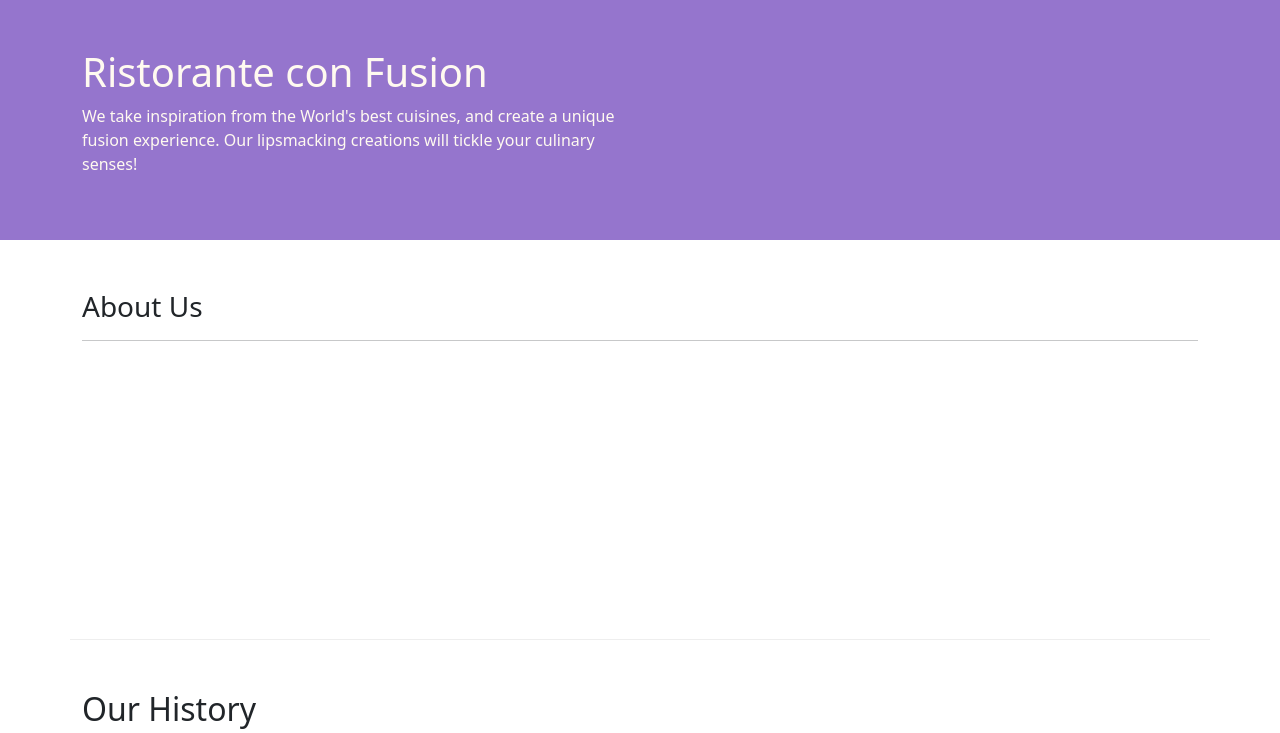
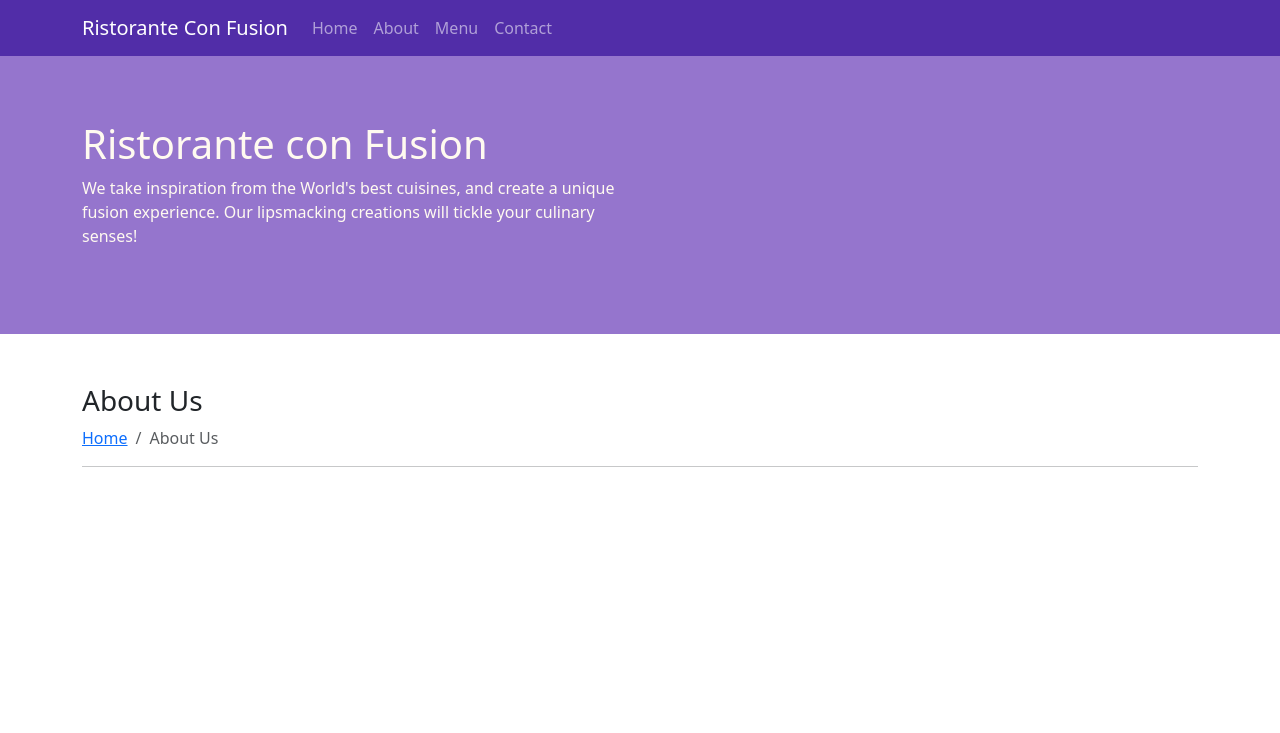
Before and after one commit to JohnVanBrocklin/cpsc_4380, a website: page aboutus.html in a window 1280 px wide. Shown: the top 733 px of the page. Drawn offline with nearby package versions, Linux system fonts and the light colour scheme.

Commit message:
Navbar and Breadcrumbs

```diff
--- a/aboutus.html
+++ b/aboutus.html
@@ -14,7 +14,24 @@
 
 <body>
 
-    <header class="jumbotron pt-5 pb-5">
+    <nav class="navbar navbar-dark navbar-expand-sm fixed-top">
+        <div class="container">
+            <button class="navbar-toggler" type="button" datatoggle="collapse" data-target="#Navbar">
+                <span class="navbar-toggler-icon"></span>
+            </button>
+            <a class="navbar-brand" href="#">Ristorante Con Fusion</a>
+            <div class="collapse navbar-collapse" id="Navbar">
+                <ul class="navbar-nav mr-auto">
+                    <li class="nav-item"><a class="nav-link" href="./index.html">Home</a></li>
+                    <li class="nav-item active"><a class="nav-link" href="./aboutus.html">About</a></li>
+                    <li class="nav-item"><a class="nav-link" href="#">Menu</a></li>
+                    <li class="nav-item"><a class="nav-link" href="#">Contact</a></li>
+                </ul>
+            </div>
+        </div>
+    </nav>
+
+    <header class="jumbotron">
         <div class="container">
             <div class="row row-header">
                 <div class="col-12 col-sm-6">
@@ -31,6 +48,10 @@
         <div class="row row-content">
             <div class="col-12">
                <h3>About Us</h3>
+               <ol class="col-12 breadcrumb">
+                    <li class="breadcrumb-item"><a href="./index.html">Home</a></li>
+                    <li class="breadcrumb-item active">About Us</li>
+                </ol>
                <hr>
             </div>
         </div>
--- a/css/styles.css
+++ b/css/styles.css
@@ -28,3 +28,12 @@
     margin:0px;
     color:#0f0f0f;
 }
+
+body{
+    padding:50px 0px 0px 0px;
+    z-index:0;
+}
+
+.navbar-dark {
+    background-color: #512DA8;
+}
--- a/package.json
+++ b/package.json
@@ -16,6 +16,7 @@
   "dependencies": {
     "@popperjs/core": "^2.11.8",
     "bootstrap": "^5.3.3",
+    "font-awesome": "^4.7.0",
     "jquery": "^3.3.1"
   }
 }
```
Also changed, not shown: index.html (+17 -0 lines), 1 other file.
